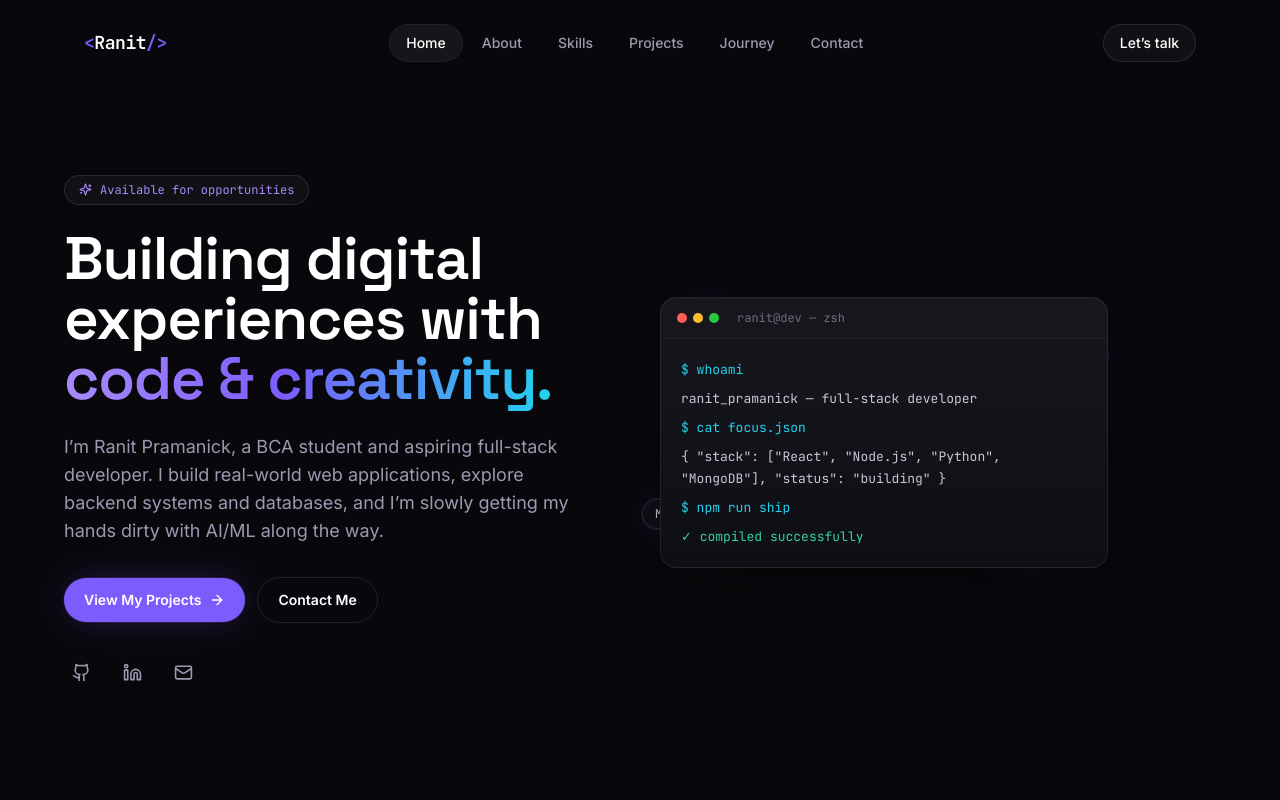
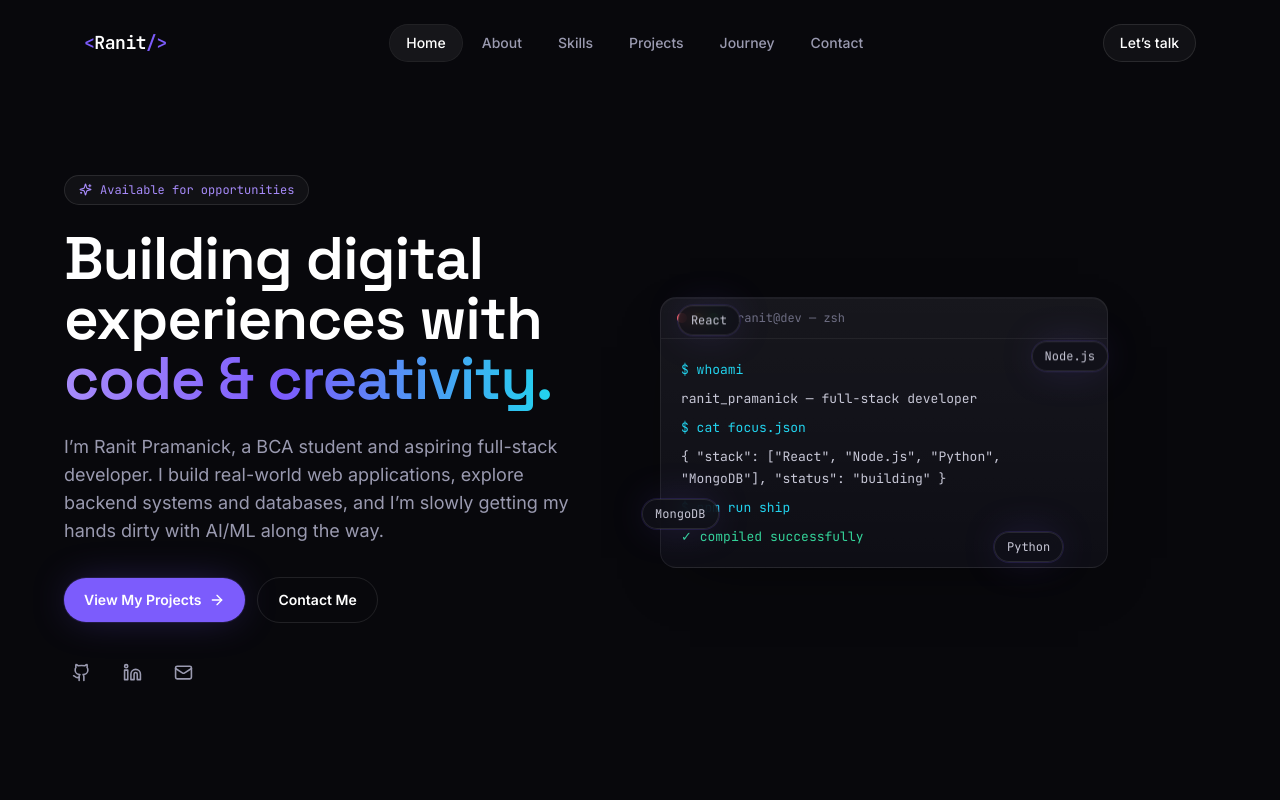
Before and after one commit to Ranit-Ani/ranit, a React (Vite) app: page / in a window 1280 px wide. Shown: the top 800 px of the page. Built offline with nearby package versions, Linux system fonts and the light colour scheme.

Commit message:
Change files

```diff
--- a/src/components/Hero.jsx
+++ b/src/components/Hero.jsx
@@ -57,7 +57,7 @@ function Terminal() {
       {BADGES.map((b) => (
         <motion.div
           key={b.label}
-          className={`absolute hidden select-none rounded-full border border-white/10 bg-ink-800/80 px-3 py-1.5 font-mono text-xs text-mist-light shadow-glow backdrop-blur md:block ${b.style}`}
+          className={`absolute z-20 hidden select-none rounded-full border border-white/10 bg-ink-800/80 px-3 py-1.5 font-mono text-xs text-mist-light shadow-glow backdrop-blur md:block ${b.style}`}
           animate={{ y: [0, -10, 0] }}
           transition={{ duration: 5, delay: b.delay, repeat: Infinity, ease: 'easeInOut' }}
         >
@@ -69,7 +69,7 @@ function Terminal() {
         ref={cardRef}
         onMouseMove={handleMouseMove}
         style={{ transform: `perspective(900px) rotateX(${tilt.x}deg) rotateY(${tilt.y}deg)` }}
-        className="card-surface shadow-card relative overflow-hidden rounded-2xl transition-transform duration-200 ease-out"
+        className="card-surface shadow-card relative z-10 overflow-hidden rounded-2xl transition-transform duration-200 ease-out"
       >
         <div className="flex items-center gap-1.5 border-b border-white/[0.06] px-4 py-3">
           <span className="h-2.5 w-2.5 rounded-full bg-[#ff5f57]" />
--- a/src/components/Projects.jsx
+++ b/src/components/Projects.jsx
@@ -65,7 +65,7 @@ export default function Projects() {
                   ))}
                 </div>
 
-                <div className="mt-6 flex items-center gap-2 pt-2">
+                <div className="mt-auto flex items-center gap-2 pt-6">
                   <button
                     onClick={() => setActiveProject(project)}
                     className="inline-flex flex-1 items-center justify-center gap-1.5 rounded-full bg-white/[0.06] px-4 py-2.5 text-sm font-medium text-white transition-colors hover:bg-white/[0.1]"
```
